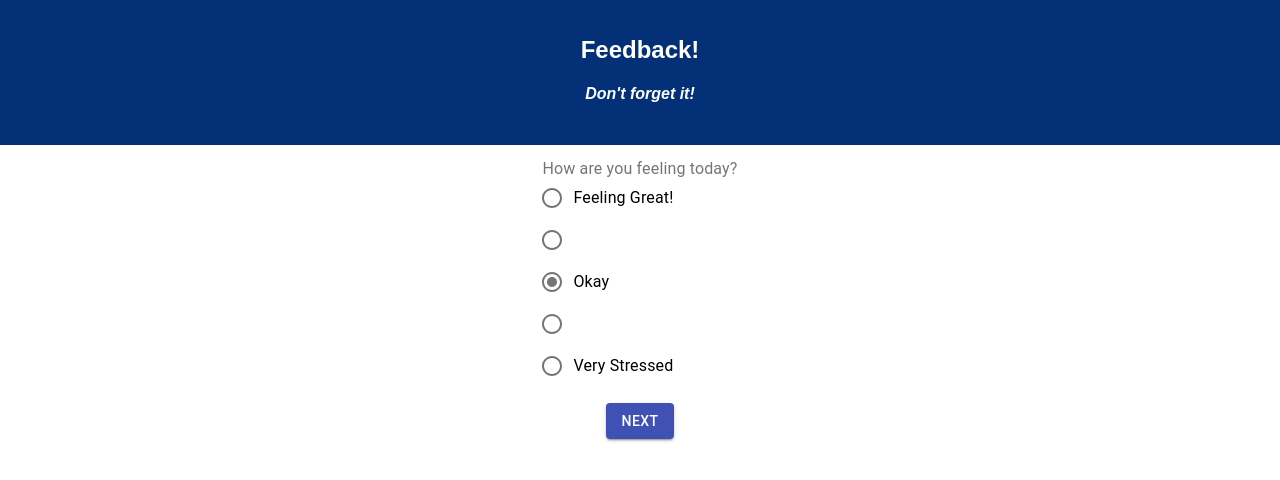
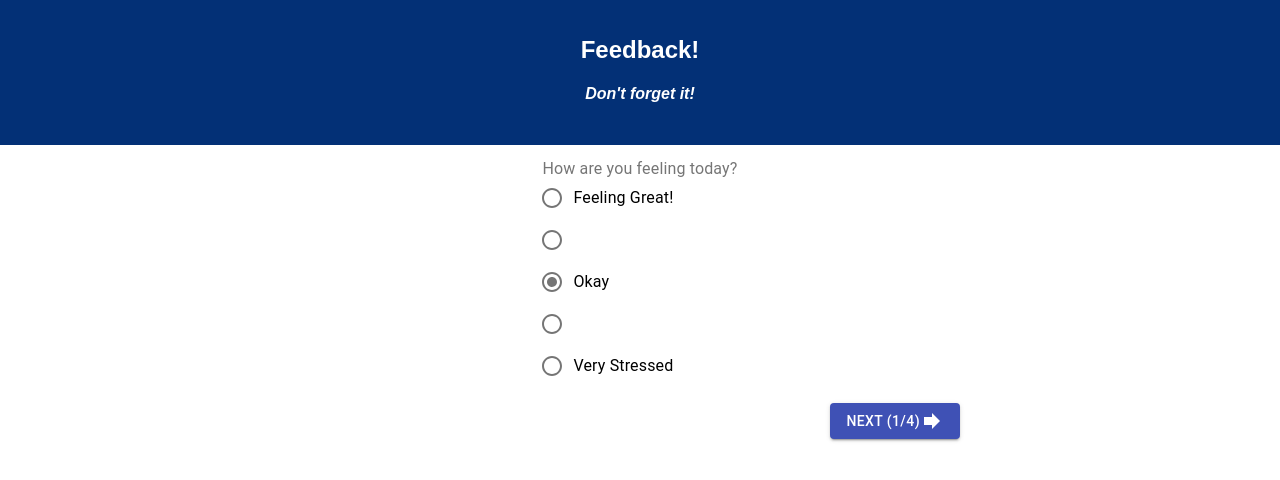
Before and after one commit to Mark-Prime/redux-feedback-loop, a React (Create React App) app: page / in a window 1280 px wide. Shown: the top 480 px of the page. Built offline with nearby package versions, Linux system fonts and the light colour scheme.

Commit message:
Improved styling and functionality

```diff
--- a/src/components/FeelingForm/FeelingForm.js
+++ b/src/components/FeelingForm/FeelingForm.js
@@ -1,4 +1,7 @@
 import React, { Component } from 'react';
+import { connect } from 'react-redux';
+import { withRouter } from 'react-router-dom';
+
 import Radio from '@material-ui/core/Radio';
 import RadioGroup from '@material-ui/core/RadioGroup';
 import FormControlLabel from '@material-ui/core/FormControlLabel';
@@ -6,6 +9,7 @@ import FormControl from '@material-ui/core/FormControl';
 import FormLabel from '@material-ui/core/FormLabel';
 import Button from '@material-ui/core/Button'
 import Box from '@material-ui/core/Box'
+import Forward from '@material-ui/icons/Forward'
 
 
 class FeelingForm extends Component {
@@ -17,10 +21,16 @@ class FeelingForm extends Component {
         this.setState({ value: event.target.value });
     };
 
+    handleSubmit = event => {
+        event.preventDefault();
+        this.props.dispatch({ type: 'UPDATE_STATE', payload: { key: "feeling", value: this.state.value } });
+        this.props.history.push("/2");
+    }
+
     render() {
 
         return (
-            <>
+            <Box width={1/2} margin="auto">
                 <Box padding={2}>
                     <FormControl component="fieldset">
                         <FormLabel component="legend">How are you feeling today?</FormLabel>
@@ -31,18 +41,20 @@ class FeelingForm extends Component {
                         >
                             <FormControlLabel value="5" control={<Radio color="primary" />} label="Feeling Great!" />
                             <FormControlLabel value="4" control={<Radio color="primary" />} label="" />
-                            <FormControlLabel value="3" control={<Radio color="" />} label="Okay" />
+                            <FormControlLabel value="3" control={<Radio color="default" />} label="Okay" />
                             <FormControlLabel value="2" control={<Radio color="secondary" />} label="" />
                             <FormControlLabel value="1" control={<Radio color="secondary" />} label="Very Stressed" />
                         </RadioGroup>
                     </FormControl>
                 </Box>
-                <Button variant="contained" color="primary">
-                    Next
-                </Button>
-            </>
+                <Box textAlign="right">
+                    <Button variant="contained" color="primary" onClick={this.handleSubmit}>
+                        Next (1/4) <Forward />
+                    </Button>
+                </Box>
+            </Box>
          );
     }
 }
 
-export default FeelingForm;
+export default withRouter(connect()(FeelingForm));
--- a/src/index.js
+++ b/src/index.js
@@ -6,16 +6,19 @@ import registerServiceWorker from './registerServiceWorker';
 import { createStore, combineReducers, } from 'redux';
 import { Provider } from 'react-redux';
 
-const consoleLogger = (state = [], action) => {
-    if (action.type === 'ADD_CUSTOMER') {
-        console.log(action.payload)
+const formSubmit = (state = {}, action) => {
+    if (action.type === 'UPDATE_STATE') {
+        state = {
+            ...state,
+            [action.payload.key]: action.payload.value,
+        }
     }
     return state
 }
 
 const storeInstance = createStore(
     combineReducers({
-        consoleLogger
+        formSubmit
     })
 );
 
```
